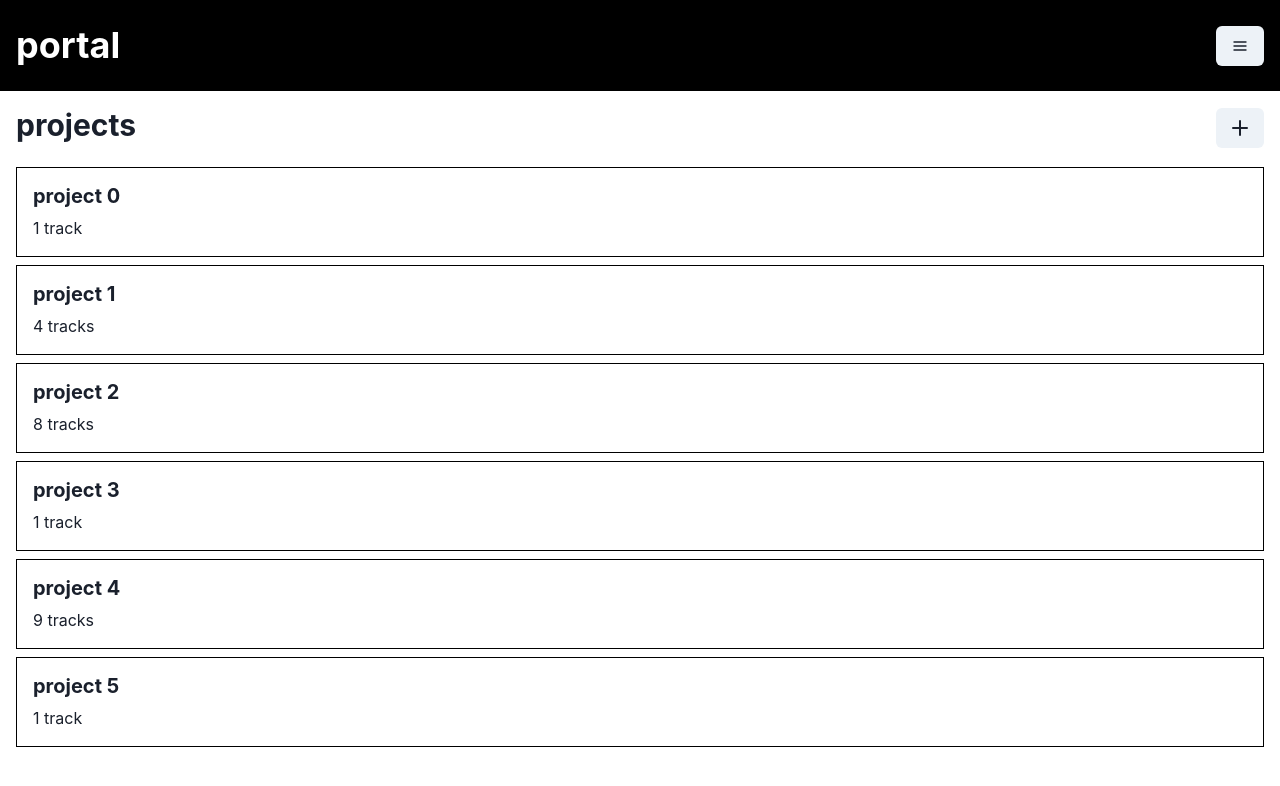
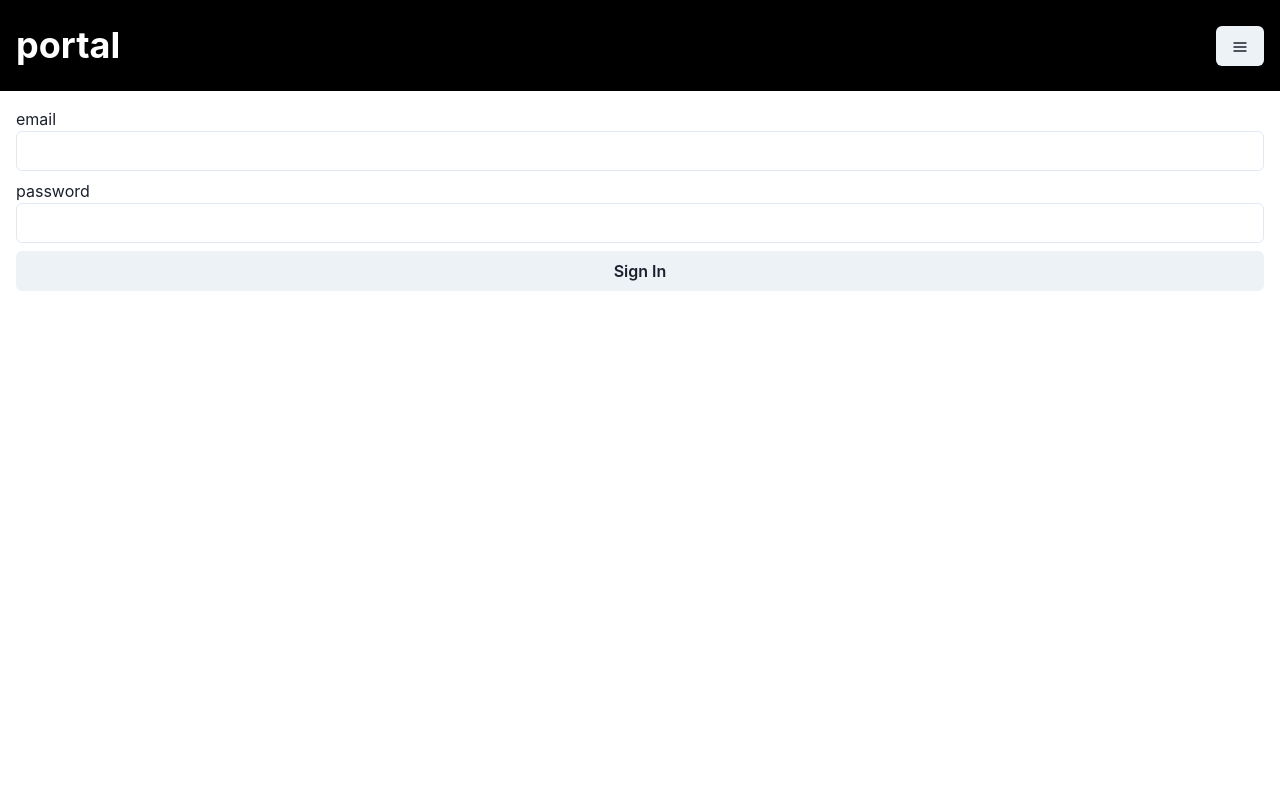
Before and after one commit to 1001harps/portal, a React (Vite) app: page / in a window 1280 px wide. Shown: the top 786 px of the page. Built offline with nearby package versions, Linux system fonts and the light colour scheme; no server answers.

Commit message:
add supabase auth

```diff
--- a/package.json
+++ b/package.json
@@ -14,6 +14,7 @@
     "@chakra-ui/react": "^2.10.2",
     "@emotion/react": "^11.13.3",
     "@emotion/styled": "^11.13.0",
+    "@supabase/supabase-js": "^2.45.4",
     "framer-motion": "^11.11.9",
     "react": "^18.3.1",
     "react-dom": "^18.3.1",
--- /dev/null
+++ b/src/auth.tsx
@@ -0,0 +1,58 @@
+import { Session } from "@supabase/supabase-js";
+import { createContext, useContext, useEffect, useState } from "react";
+import { supabase } from "./supabase";
+
+type AuthContextValue =
+  | {
+      isLoggedIn: true;
+      session: Session;
+    }
+  | {
+      isLoggedIn: false;
+      session: null;
+    };
+
+const authContextDefaultValue: AuthContextValue = {
+  isLoggedIn: false,
+  session: null,
+};
+
+export const AuthContext = createContext<AuthContextValue>(
+  authContextDefaultValue
+);
+
+interface AuthContextProviderProps {
+  children: React.ReactNode;
+}
+
+export const AuthContextProvider = ({ children }: AuthContextProviderProps) => {
+  const [value, setValue] = useState<AuthContextValue>(authContextDefaultValue);
+
+  useEffect(() => {
+    supabase.auth.getSession().then(({ data: { session } }) => {
+      if (session) {
+        setValue({ isLoggedIn: true, session: session });
+      }
+    });
+
+    const {
+      data: { subscription },
+    } = supabase.auth.onAuthStateChange((_event, session) => {
+      if (_event === "SIGNED_OUT") {
+        setValue({ isLoggedIn: false, session: null });
+      } else {
+        if (session) {
+          setValue({ isLoggedIn: true, session: session });
+        }
+      }
+    });
+
+    return () => subscription.unsubscribe();
+  }, []);
+
+  return <AuthContext.Provider value={value}>{children}</AuthContext.Provider>;
+};
+
+export const useSession = () => {
+  return useContext(AuthContext);
+};
--- a/src/components/layout.tsx
+++ b/src/components/layout.tsx
@@ -1,14 +1,35 @@
-import { Box, Button, Heading, HStack, Text } from "@chakra-ui/react";
+import {
+  Box,
+  Button,
+  Heading,
+  HStack,
+  Menu,
+  MenuButton,
+  MenuItem,
+  MenuList,
+} from "@chakra-ui/react";
 import { HamburgerIcon } from "@chakra-ui/icons";
+import { logout } from "../supabase";
+import { useSession } from "../auth";
 
 export const Layout = ({ children }: { children: React.ReactNode }) => {
+  const { isLoggedIn } = useSession();
+
   return (
     <Box as="main">
-      <HStack p="16px" py="24px" as="header" bg="black" color="white">
-        <Heading size="xl">portal</Heading>
-        <Button ml="auto">
-          <HamburgerIcon />
-        </Button>
+      <HStack p="16px" py="24px" as="header" bg="black">
+        <Heading size="xl" color="white">
+          portal
+        </Heading>
+
+        <Menu>
+          <MenuButton ml="auto" as={Button}>
+            <HamburgerIcon />
+          </MenuButton>
+          <MenuList>
+            {isLoggedIn && <MenuItem onClick={logout}>Sign Out</MenuItem>}
+          </MenuList>
+        </Menu>
       </HStack>
       <Box p="16px">{children}</Box>
     </Box>
--- a/src/components/login-form.tsx
+++ b/src/components/login-form.tsx
@@ -1,20 +1,43 @@
-import { Button, Input, Stack } from "@chakra-ui/react";
+import { Alert, AlertIcon, Box, Button, Input, Stack } from "@chakra-ui/react";
+import { useState } from "react";
+import { login } from "../supabase";
+import { AuthError } from "@supabase/supabase-js";
 
 export const LoginForm = () => {
+  const [email, setEmail] = useState("");
+  const [password, setPassword] = useState("");
+
+  const [error, setError] = useState<AuthError | null>(null);
+
+  const onSignInClick = async () => {
+    const { error } = await login(email, password);
+    if (error) setError(error);
+  };
+
   return (
-    <Stack as="form">
+    <Stack as="form" onSubmit={(e) => e.preventDefault()}>
+      {error && (
+        <Alert status="error">
+          <AlertIcon />
+          {error.message}
+        </Alert>
+      )}
+
       <label>
         email
-        <Input></Input>
+        <Input value={email} onChange={(e) => setEmail(e.target.value)}></Input>
       </label>
 
       <label>
         password
-        <Input type="password"></Input>
+        <Input
+          value={password}
+          onChange={(e) => setPassword(e.target.value)}
+          type="password"
+        ></Input>
       </label>
 
-      <Button>Sign In</Button>
-      <Button>Register</Button>
+      <Button onClick={onSignInClick}>Sign In</Button>
     </Stack>
   );
 };
--- a/src/main.tsx
+++ b/src/main.tsx
@@ -6,6 +6,7 @@ import { Home } from "./pages/home";
 import { Layout } from "./components/layout";
 import { Projects } from "./pages/projects";
 import { Project } from "./pages/project";
+import { AuthContextProvider } from "./auth";
 
 const router = createBrowserRouter([
   {
@@ -24,8 +25,10 @@ const router = createBrowserRouter([
 
 createRoot(document.getElementById("root")!).render(
   <ChakraProvider>
-    <Layout>
-      <RouterProvider router={router} />
-    </Layout>
+    <AuthContextProvider>
+      <Layout>
+        <RouterProvider router={router} />
+      </Layout>
+    </AuthContextProvider>
   </ChakraProvider>
 );
--- a/src/pages/home.tsx
+++ b/src/pages/home.tsx
@@ -1,7 +1,10 @@
+import { useContext } from "react";
 import { LoginForm } from "../components/login-form";
 import { ProjectsList } from "../components/projects-list";
+import { AuthContext } from "../auth";
 
 export const Home = () => {
-  const isLoggedIn = true;
+  const { isLoggedIn } = useContext(AuthContext);
+
   return <>{isLoggedIn ? <ProjectsList /> : <LoginForm />}</>;
 };
--- /dev/null
+++ b/src/supabase.ts
@@ -0,0 +1,28 @@
+import { createClient } from "@supabase/supabase-js";
+
+const supabaseUrl = import.meta.env.VITE_SUPABASE_URL!;
+const supabaseKey = import.meta.env.VITE_SUPABASE_KEY!;
+
+export const supabase = createClient(supabaseUrl, supabaseKey);
+
+// export const register = async (email: string, password: string) => {
+//   const { data, error } = await supabase.auth.signUp({
+//     email,
+//     password,
+//   });
+
+//   return { data, error };
+// };
+
+export const login = async (email: string, password: string) => {
+  const { data, error } = await supabase.auth.signInWithPassword({
+    email,
+    password,
+  });
+
+  return { data, error };
+};
+
+export const logout = async () => {
+  return await supabase.auth.signOut();
+};
```
Also changed, not shown: src/App.tsx (deleted), 2 other files (tests, documents, lock files or other folders).
